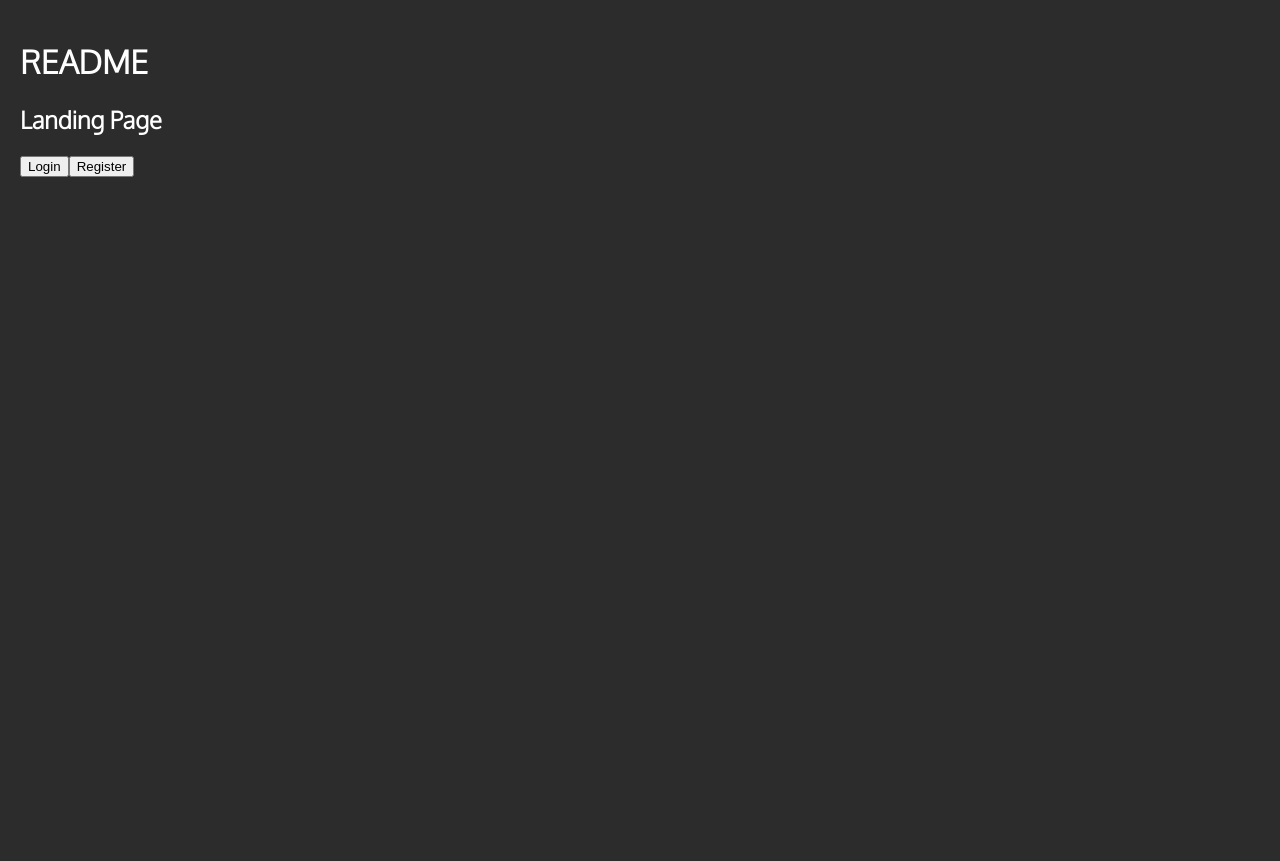
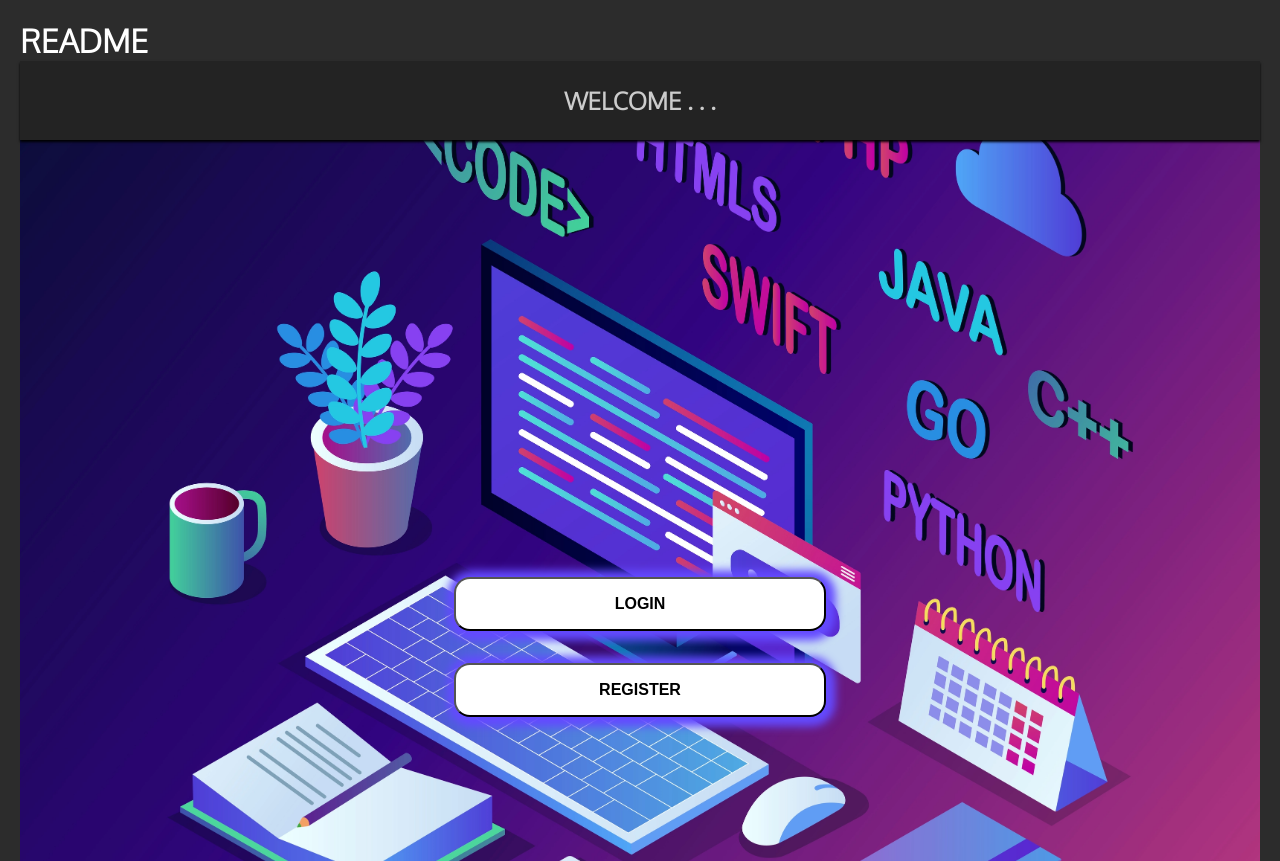
Before and after one commit to AmandaNguye/SENG401-G17-README-Website, a React (Create React App) app in the folder client/: page / in a window 1280 px wide. Before the commit the page ends 840 px from the top, so only its background shows below. Built offline with nearby package versions, Linux system fonts and the light colour scheme; no server answers; a web font is replaced by a local one.

Commit message:
Updated post, created greeting

```diff
--- a/client/src/App.js
+++ b/client/src/App.js
@@ -8,6 +8,7 @@ import Register from "./components/Register/Register";
 import Dashboard from "./components/Dashboard/Dashboard";
 import Profile from "./components/Profile/Profile";
 import PostPage from "./components/PostPage/PostPage";
+import Greeting from "./components/Greeting/Greeting";
 
 const App = () => {
 	return (
@@ -15,7 +16,7 @@ const App = () => {
 			<h1>README</h1>
 			<BrowserRouter>
 				<Routes>
-					<Route path="/" element={<Landing />} />
+					<Route path="/" element={<Greeting />} />
 					<Route path="/register" element={<Register />} />
 					<Route path="/login" element={<Login />} />
 					<Route path="/dashboard" element={<Dashboard />} />
--- /dev/null
+++ b/client/src/components/Greeting/Greeting.css
@@ -0,0 +1,49 @@
+* {
+	margin: 0;
+	padding: 0;
+	box-sizing: border-box;
+}
+
+.greeting--container {
+	display: flex;
+	flex-direction: column;
+	min-height: 100vh;
+	background-attachment: fixed;
+	background-position: center;
+	background-size: cover;
+	align-items: center;
+}
+
+.greeting--header {
+	background-color: #232323;
+	color: #ccc;
+	width: 100%;
+	text-align: center;
+	padding: 1em;
+	box-shadow: 0em 0.1em 0.1em 0em #000;
+}
+
+.greeting--button--login {
+	margin-top: auto;
+	width: 30%;
+}
+
+.greeting--button--register {
+	margin-bottom: 9em;
+	margin-top: 2em;
+	width: 30%;
+}
+
+.greeting--button {
+	padding: 1em;
+	background: #fff;
+	box-shadow: 0.1em 0.1em 0.5em 0.5em #644aff;
+	font-size: medium;
+	font-weight: bold;
+	border-radius: 1em;
+}
+
+.greeting--button:hover {
+	background: #644aff;
+	color: #fff;
+}
--- /dev/null
+++ b/client/src/components/Greeting/Greeting.js
@@ -0,0 +1,47 @@
+import React, { useEffect } from "react";
+import { useNavigate } from "react-router";
+import greetingPic from "../../assets/logo.webp";
+
+import "./Greeting.css";
+
+const Greeting = () => {
+	const navigate = useNavigate();
+
+	useEffect(() => {
+		const checkLoggedIn = () => {
+			fetch("http://localhost:5005/isUserAuth", {
+				headers: {
+					"x-access-token": localStorage.getItem("token"),
+				},
+			})
+				.then((res) => res.json())
+				.then((data) => (data.isLoggedIn ? navigate("/dashboard") : null));
+		};
+		checkLoggedIn();
+	});
+
+	return (
+		<div
+			className="greeting--container"
+			style={{ backgroundImage: `url(${greetingPic})` }}
+		>
+			<h2 className="greeting--header">WELCOME . . .</h2>
+			<button
+				type="button"
+				className="greeting--button greeting--button--login"
+				onClick={() => navigate("/login")}
+			>
+				LOGIN
+			</button>
+			<button
+				className="greeting--button greeting--button--register"
+				type="button"
+				onClick={() => navigate("/register")}
+			>
+				REGISTER
+			</button>
+		</div>
+	);
+};
+
+export default Greeting;
--- a/client/src/components/PostPage/PostPage.css
+++ b/client/src/components/PostPage/PostPage.css
@@ -1,5 +1,7 @@
 .page {
-	border: 1px solid aqua;
+	box-sizing: border-box;
+	max-width: 70vw;
+	margin: auto;
 	color: black;
 	display: grid;
 	gap: 1em;
@@ -11,22 +13,23 @@
 	display: grid;
 	grid-template-columns: 10% 90%;
 	grid-template-rows: 20% 80%;
+	box-shadow: 0 0 0.5em #000;
 }
 
 .page--content--title {
-	align-self: flex-start;
 	text-align: center;
 	grid-column: 2 / 3;
 	grid-row: 1 / 2;
-	box-shadow: 0 0.1em 0.1em #262629;
-	padding-bottom: 1em;
+	background-color: #000;
+	padding-top: 2em;
+	padding-bottom: 3em;
 }
 
 .page--content--body {
 	align-self: flex-start;
 	justify-self: flex-start;
+	margin-top: 2em;
 	padding: 2em;
-	top: 0;
 	grid-column: 2 / 3;
 	grid-row: 2 / 2;
 }
@@ -41,20 +44,31 @@
 
 .page--comments {
 	background-color: #4b4b4f;
+	box-shadow: 0 0 0.5em #000;
 }
 
 .page--comments--top {
-	background-color: #262629;
-	box-shadow: 0 0.1em 0.2em #000;
-	padding-bottom: 2em;
+	background-color: #000000;
 	display: flex;
 	flex-direction: column;
 	align-items: center;
+	padding: 3em;
 }
 
 .page--comments--top--input {
-	max-width: 80%;
-	min-width: 80%;
+	margin-top: 2em;
+	max-width: 90%;
+	min-width: 90%;
 	max-height: 50vh;
 	min-height: 5vh;
 }
+
+.page--comments--top--input::placeholder {
+	font-size: 1.5em;
+	text-align: center;
+}
+.page--comments--commentlist > * {
+	list-style: none;
+	padding: 2em;
+	margin-left: 1em;
+}
--- a/client/src/components/PostPage/PostPage.js
+++ b/client/src/components/PostPage/PostPage.js
@@ -42,10 +42,14 @@ const PostPage = () => {
 			</section>
 			<section className="page--comments">
 				<div className="page--comments--top">
-					<h4 className="page--comments--top--title">Comment title</h4>
-					<textarea type="text" className="page--comments--top--input" />
+					<h3 className="page--comments--top--title">Comment title</h3>
+					<textarea
+						type="text"
+						className="page--comments--top--input"
+						placeholder="Enter comment here"
+					/>
 				</div>
-				<ul className="page--comments--commentList">
+				<ul className="page--comments--commentlist">
 					<li>1</li>
 					<li>2</li>
 					<li>3</li>
```
Also changed, not shown: client/src/assets/logo.webp (added).
